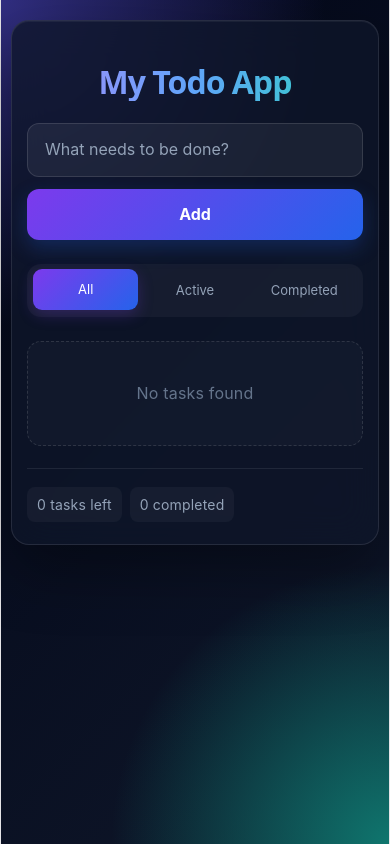
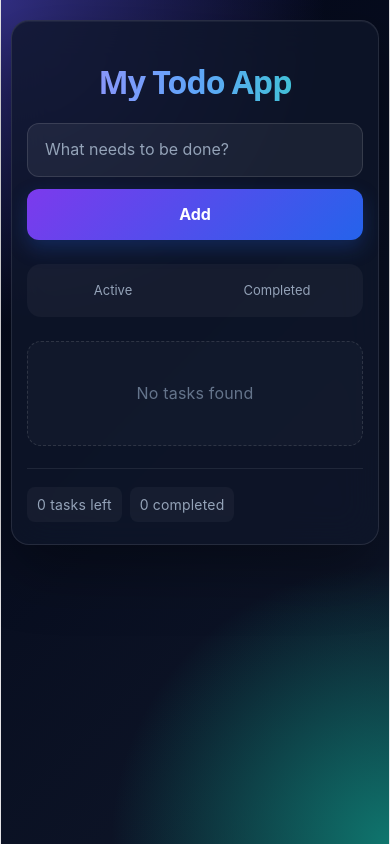
Before and after one commit to dhilip45/My_ToDo_App, a React (Vite) app: page / in a window 390 px wide. Built offline with nearby package versions, Linux system fonts and the light colour scheme.

Commit message:
fix mobile todo layout

```diff
--- a/src/App.jsx
+++ b/src/App.jsx
@@ -67,9 +67,9 @@ function App() {
 
   // Filter todos
   const filteredTodos = todos.filter((todo) => {
-  if (filter === "all") {
-    return !todo.completed;
-  }
+  // if (filter === "all") {
+  //   return !todo.completed;
+  // }
 
   if (filter === "active") {
     return !todo.completed;
--- a/src/components/TodoFilter.jsx
+++ b/src/components/TodoFilter.jsx
@@ -2,12 +2,12 @@ function TodoFilter({ filter, setFilter }) {
   return (
     <div className="todo-filter">
 
-      <button
+      {/* <button
         className={filter === "all" ? "active" : ""}
         onClick={() => setFilter("all")}
       >
         All
-      </button>
+      </button> */}
 
       <button
         className={filter === "active" ? "active" : ""}
```
